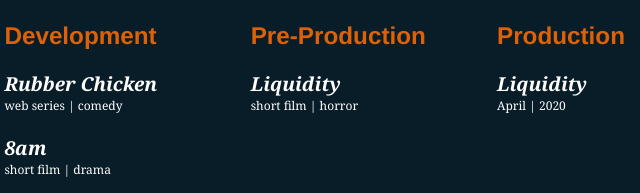
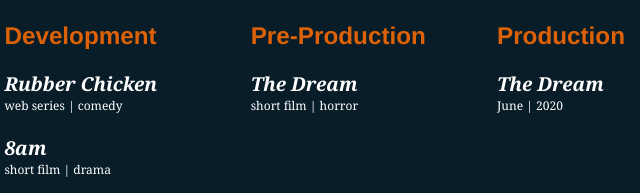
Before and after one commit to sethburtonhall/hall-pictures, a Gatsby site: page /about in a window 1280 px wide. Shown: the part 607-800 px from the top of the page, 143-783 px from the left. Built offline with nearby package versions, Linux system fonts and the light colour scheme; Gatsby itself is replaced by a stand-in of ours; what typography-theme-lawton would draw is missing.

Commit message:
changed pipeline info

```diff
--- a/src/data/data.js
+++ b/src/data/data.js
@@ -67,7 +67,7 @@ export const pipeline = [
     stage: "Pre-Production",
     projects: [
       {
-        name: "Liquidity",
+        name: "The Dream",
         type: "short film",
         genre: "horror",
       },
@@ -77,8 +77,8 @@ export const pipeline = [
     stage: "Production",
     projects: [
       {
-        name: "Liquidity",
-        type: "April",
+        name: "The Dream",
+        type: "June",
         genre: "2020",
       },
     ],
```
